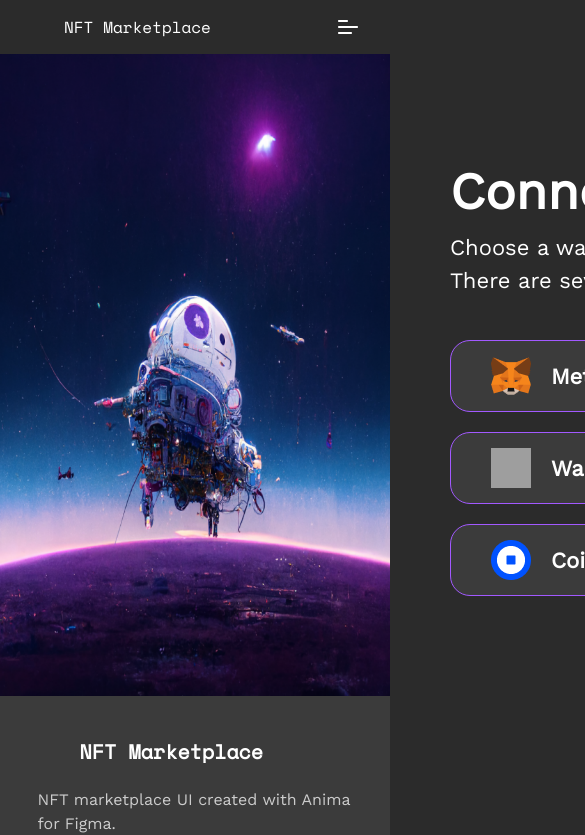
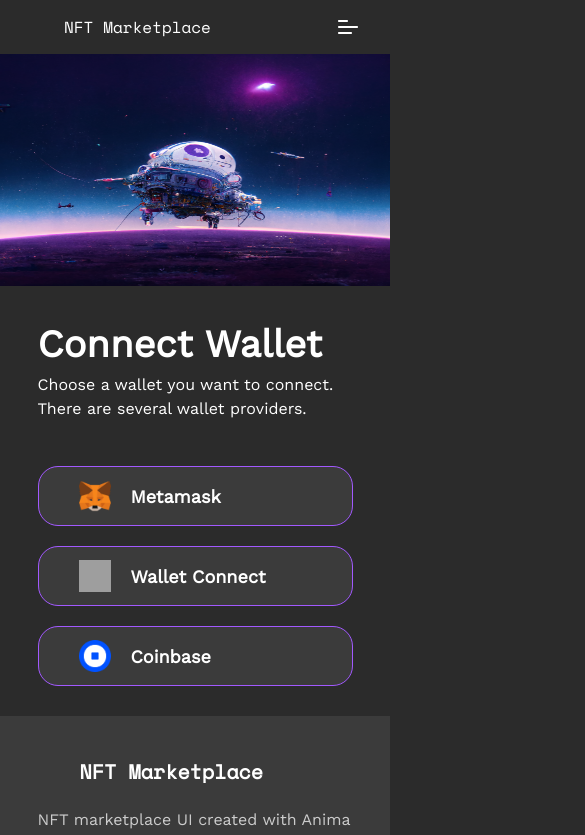
Before and after one commit to Purpose11/NFT, a React (Vite) app: page /wallet in a window 390 px wide. Shown: the top 835 px of the page, 585 px wide, since content can reach past the window. Built offline with nearby package versions, Linux system fonts and the light colour scheme; grey boxes are pictures that could not be loaded; some icons are missing.

Commit message:
mobile responsiveness ctn

```diff
--- a/src/pages/ConnectWallet.tsx
+++ b/src/pages/ConnectWallet.tsx
@@ -21,27 +21,30 @@
     },
   ];
   return (
-    <div className="w-full h-[642px]  flex  gap-[60px]">
-      <img src={space} className="w-[610px] h-[642px]" />
-      <div className="w-[610px] h-[642px]  py-[100px]">
-        <div className="w-[460px] h-[146px] ">
-          <h2 className=" font-Work_sance text-[51px] font-[600] capitalize">
+    <div className="w-full lg:h-[642px] h-[662px]  flex flex-col lg:flex-row lg:gap-[60px]">
+      <img src={space} className="lg:w-[610px] w-full lg:h-[642px] h-[232px]" />
+      <div className="lg:w-[610px] w-[315px] lg:h-[642px] h-[430px] lg:py-[100px] py-[30px]  mx-auto lg:mx-0">
+        <div className="lg:w-[460px] w-[315px] lg:h-[146px] h-[110px]">
+          <h2 className=" font-Work_sance lg:text-[51px] text-[38px] font-[600] capitalize">
             Connect wallet
           </h2>
-          <p className=" font-Work_sance text-[22px]">
+          <p className=" font-Work_sance lg:text-[22px] text-[16px]">
             Choose a wallet you want to connect. There are several wallet
             providers.
           </p>
         </div>
-        <div className="w-[320px] h-[256px]  mt-[40px] flex flex-col gap-[20px]">
+        <div className="lg:w-[320px] w-full lg:h-[256px] h-[220px]  mt-[40px] flex flex-col gap-[20px] ">
           {walltets.map((wallet) => {
             return (
               <div
-                className="w-full h-[72px] rounded-[20px] bg-[#3B3B3B] border border-main pr-[20px] pl-[40px] flex items-center gap-[20px] cursor-pointer"
+                className="w-full lg:h-[72px] h-[60px] rounded-[20px] bg-[#3B3B3B] border border-main pr-[20px] pl-[40px] flex items-center gap-[20px] cursor-pointer"
                 key={wallet.id}
               >
-                <img src={wallet.icon} className="w-[40px] h-[40px]" />
-                <h5 className=" font-Work_sance text-[22px] font-[600]">
+                <img
+                  src={wallet.icon}
+                  className="lg:w-[40px] lh:h-[40px] w-[32px] h-[32px]"
+                />
+                <h5 className=" font-Work_sance lg:text-[22px] text-[18px] font-[600]">
                   {wallet.name}
                 </h5>
               </div>
--- a/src/pages/SignUp.tsx
+++ b/src/pages/SignUp.tsx
@@ -4,19 +4,22 @@
 import { CiLock } from "react-icons/ci";
 const SignUp = () => {
   return (
-    <div className="w-full h-[691px]  flex gap-[60px]">
-      <img src={space2} className="w-[610px] h-[691px]" />
-      <div className="w-[610px] h-[691px] py-[100px]">
-        <div className="w-[460px] h-[146px]">
-          <h2 className=" font-Work_sance text-[51px] font-[600] capitalize">
+    <div className="w-full lg:h-[691px] h-[747px] flex flex-col lg:flex-row lg:gap-[60px] gap-0">
+      <img
+        src={space2}
+        className="lg:w-[610px] w-full lg:h-[691px] h-[232px]"
+      />
+      <div className="lg:w-[610px] w-[315px] lg:h-[691px] h-[515px] mx-auto lg:mx-0 lg:py-[100px] py-[30px]">
+        <div className="lg:w-[460px] w-[315px] lg:h-[146px] h-[110px]">
+          <h2 className=" font-Work_sance lg:text-[51px] text-[38px] font-[600] capitalize">
             Create account
           </h2>
-          <p className="text-[22px] font-Work_sance capitalize">
+          <p className="lg:text-[22px] text-base font-Work_sance capitalize">
             Welcome! enter your details and start creating, collecting and
             selling NFTs.
           </p>
         </div>
-        <div className="w-[330px] h-[305px] mt-[40px]">
+        <div className="lg:w-[330px] w-[315px] h-[305px] lg:mt-[40px] mt-[30px]">
           <div className="w-full h-[229px] flex flex-col gap-[15px] ">
             <div className="bg-white w-full h-[46px] rounded-[20px] px-[20px] flex items-center gap-[12px] text-[#2B2B2B]">
               <PiUser className="w-[20px] h-[20px] text-gray-500" />
```
